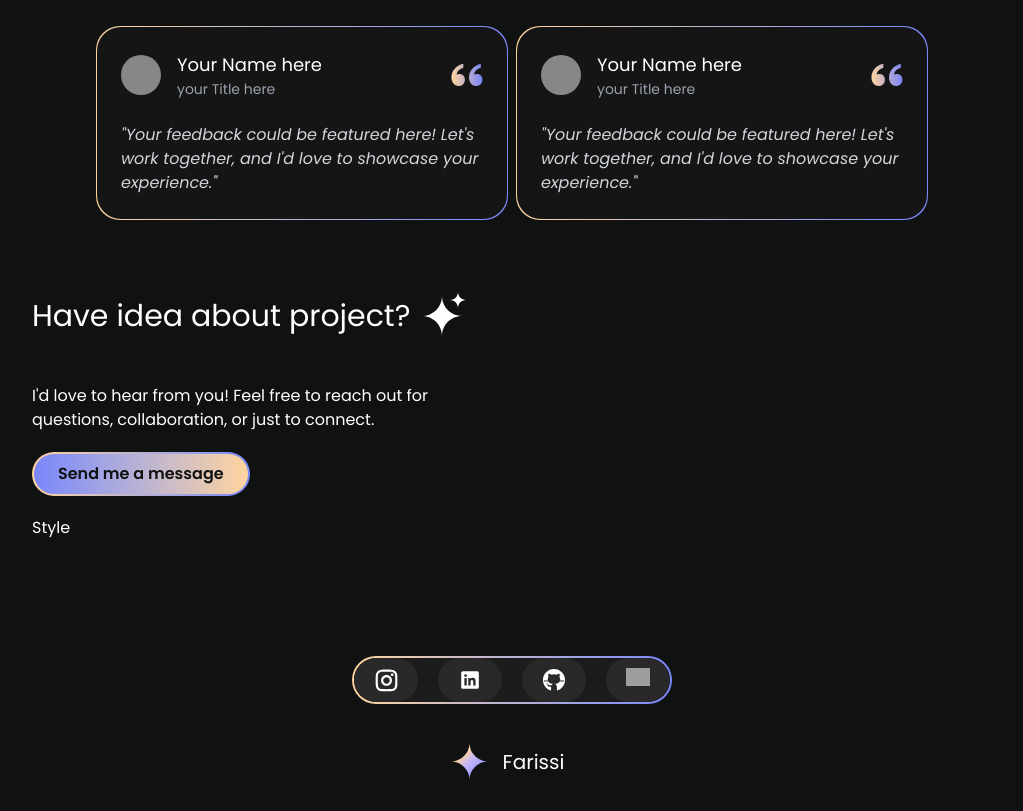
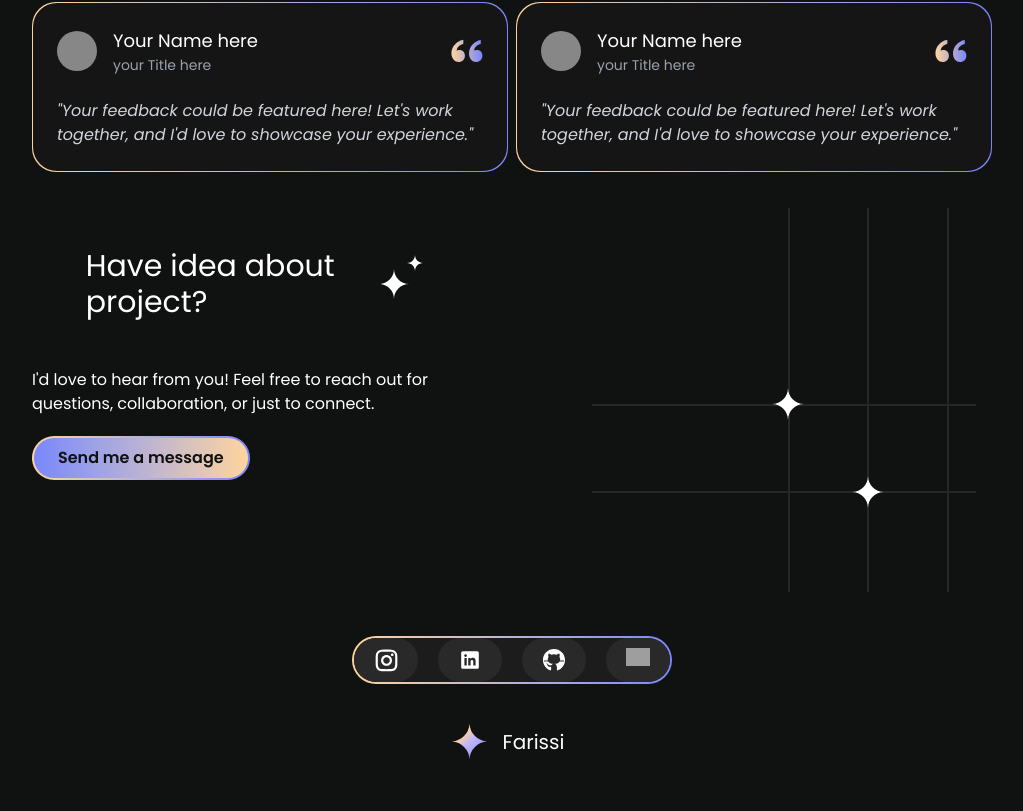
Before and after one commit to Still-Maintainance/Portfolio-2.0, a React (Vite) app: page / in a window 1280 px wide. Shown: the part 4112-4923 px from the top of the page, without its empty margins (128-1151 px from the left). Built offline with nearby package versions, Linux system fonts and the light colour scheme; grey boxes are pictures that could not be loaded.

Commit message:
refactor App, Contact, and Title components; enhance layout, responsiveness, and styling

```diff
--- a/src/App.jsx
+++ b/src/App.jsx
@@ -17,7 +17,8 @@ export default function App() {
             <Project title="Project name" number="2"/>
             <Project title="Project name" number="3"/>
             <Title title="Client Testimonials " />
-            <div className="lg:grid lg:grid-cols-2  lg:gap-2 gap-5 lg:w-13/20 lg:mx-auto">
+            <div className="lg:w-15/20 lg:mx-auto justify-start items-start">
+                <div className="lg:grid lg:grid-cols-2  lg:gap-2 gap-5">
                     <Testimonial name="Your Name here" title="your Title here" feedback="Your feedback could be featured here! Let's work together, and I'd love
                             to showcase your experience."/>
                     <Testimonial name="Your Name here" title="your Title here" feedback="Your feedback could be featured here! Let's work together, and I'd love
@@ -27,7 +28,8 @@ export default function App() {
                     <Testimonial name="Your Name here" title="your Title here" feedback="Your feedback could be featured here! Let's work together, and I'd love
                             to showcase your experience."/>
                 </div>
-            <Title title="Have idea about project?" />
+
+            </div>
             <Contact />
         </div>
     );
--- a/src/Contact.jsx
+++ b/src/Contact.jsx
@@ -4,24 +4,31 @@ import link from "./assets/linkedin.svg";
 import github from "./assets/github.svg";
 import twiter from "./assets/twitter.svg";
 import ico from "./assets/google-gemini-icon.svg";
+import portal from "./assets/Portal.svg";
+import Title from "./Title";
 
 export default function Contact() {
   return (
     <div className="text-text-sm mx-auto flex w-13/14 flex-col items-start justify-start gap-5 lg:mx-auto lg:w-15/20">
+      <div className="flex justify-between w-15/20">
+        <div className="flex flex-col lg:flex-row lg:justify-between">
           <div className="flex flex-col">
+            <Title title="Have idea about project?" className={"ml-0"}/>
             <div className="flex flex-col items-start justify-start gap-5">
-        <p className="lg:max-w-100">
-          I&apos;d love to hear from you! Feel free to reach out for questions,
-          collaboration, or just to connect.
+              <p className="lg:max-w-100 mt-12">
+                I&apos;d love to hear from you! Feel free to reach out for
+                questions, collaboration, or just to connect.
               </p>
               <div className="rounded-full bg-gradient-to-r from-[#FFD49C] to-[#7A87FB] p-[2px]">
                 <button className="rounded-full bg-gradient-to-r from-[#7A87FB] to-[#FFD49C] p-2 px-6 font-semibold text-[#101111]">
                   Send me a message
                 </button>
               </div>
+            </div>
+          </div>
+        </div>
           <Style />
 
-      </div>
       </div>
       <div className="mx-auto mt-24 mb-5 rounded-full bg-gradient-to-r from-[#FFD49C] to-[#7A87FB] p-[2px]">
         <div className="flex gap-5 rounded-full bg-[#1C1C1C]">
@@ -48,8 +55,15 @@ export function Icone({ src, alt }) {
 }
 export function Style() {
   return (
-    <div>
-      <h1>Style</h1>
+    <div data-layer="Frame 1597884173" className="Frame1597884173 w-40 h-80 relative hidden lg:block">
+      <div data-layer="Line 134" className="Line134 w-96 h-px left-[355px] top-[392.02px] absolute origin-top-left -rotate-90 border border-neutral-800"></div>
+      <div data-layer="Line 135" className="Line135 w-96 h-px left-[275px] top-[392.02px] absolute origin-top-left -rotate-90 border border-neutral-800"></div>
+      <div data-layer="Line 138" className="Line138 w-96 h-px left-[196px] top-[392.02px] absolute origin-top-left -rotate-90 border border-neutral-800"></div>
+      <div data-layer="Line 137" className="Line137 w-96 h-px left-0 top-[291px] absolute border border-neutral-800"></div>
+      <div data-layer="Line 139" className="Line139 w-96 h-px left-0 top-[204px] absolute border border-neutral-800"></div>
+      <img src={portal} alt="Portal" className="w-8 absolute top-51 left-49 transform -translate-x-1/2 -translate-y-1/2" />
+      <img src={portal} alt="Portal" className="w-8 absolute top-73 left-69 transform -translate-x-1/2 -translate-y-1/2" />
+
     </div>
   );
 }
--- a/src/Title.jsx
+++ b/src/Title.jsx
@@ -1,9 +1,9 @@
 import portal from "./assets/Portal.svg";
 
 // eslint-disable-next-line react/prop-types
-export default function Title({ title }) {
+export default function Title({ title, className }) {
   return (
-    <div className="mt-12 mb-12 ml-6 flex items-center md:w-15/20 md:mx-auto">
+    <div className={`mt-12 ml-6 flex items-center md:w-15/20 md:mx-auto ${className || 'mb-12'}`}>
       <h1 className="mr-3 text-[1.3rem] md:text-3xl">{title}</h1>
       <div className="relative">
         <img src={portal} className="w-6 md:w-10" />
```
Lines whose indentation alone changed are shown as unchanged.
